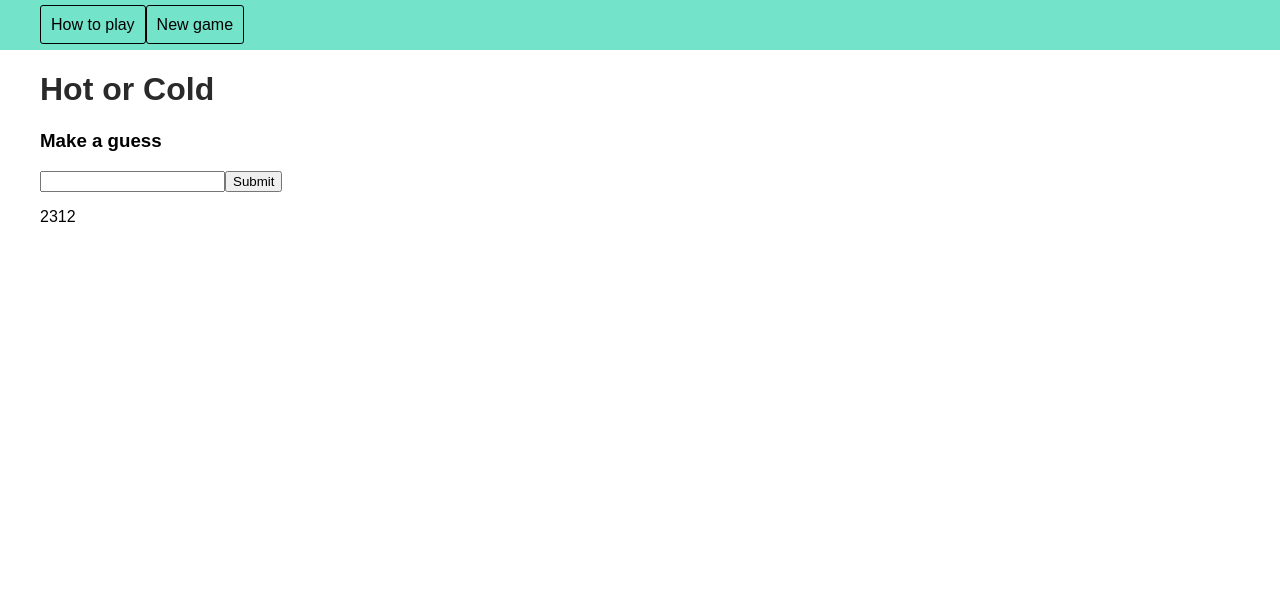
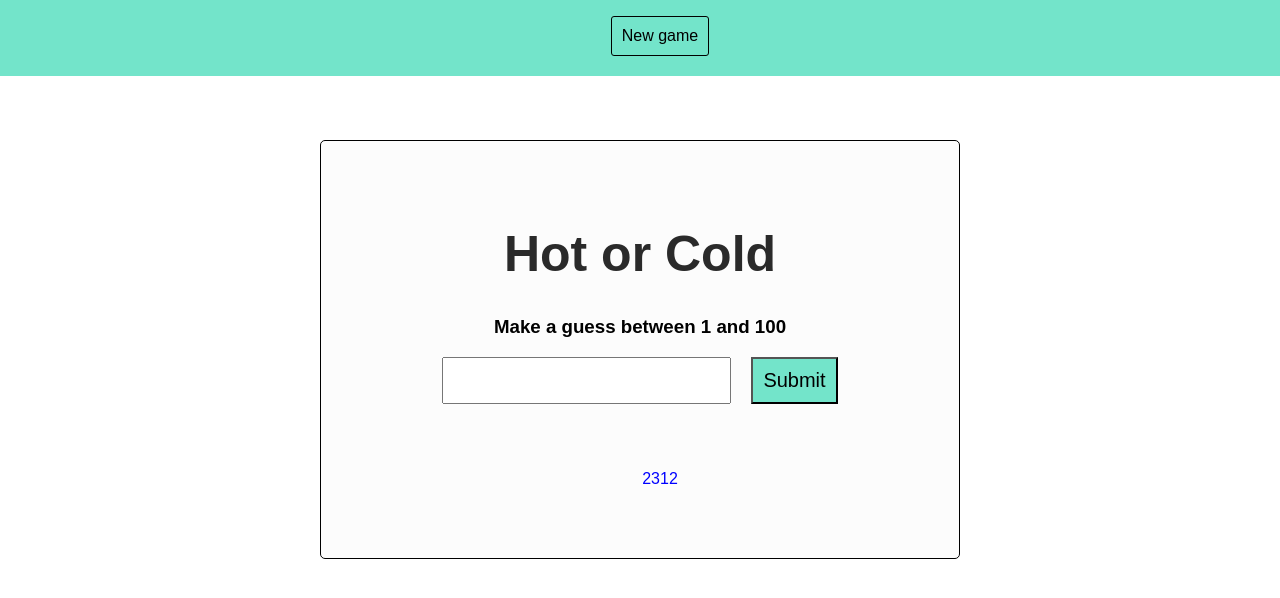
Before and after one commit to catperez81/hot-cold, a React (Create React App) app: page / in a window 1280 px wide. Shown: the top 598 px of the page. Built offline with nearby package versions, Linux system fonts and the light colour scheme.

Commit message:
more css cleanup

```diff
--- a/src/App.css
+++ b/src/App.css
@@ -1,32 +1,22 @@
-.App {
-  text-align: center;
+body {
+  padding: 0;
+  margin: 0;
 }
 
-.App-logo {
-  animation: App-logo-spin infinite 20s linear;
-  height: 80px;
+.HotColdApp {
+  text-align: center;
+  display: ;
 }
 
-.App-header {
-  background-color: #222;
-  height: 150px;
-  padding: 20px;
-  color: white;
-}
-
-.App-title {
-  font-size: 1.5em;
-}
-
-.App-intro {
-  font-size: large;
-}
-
-@keyframes App-logo-spin {
-  from { transform: rotate(0deg); }
-  to { transform: rotate(360deg); }
+.app-body {
+  background: #FCFCFC;
+  border: 1px solid black;
+  margin: 5% 25% 0 25%;
+  padding: 50px;
+  border-radius: 5px;
 }
 
 h1 {
+  font-size: 50px;
   color: #2A2A2A;
 }
--- a/src/App.js
+++ b/src/App.js
@@ -12,7 +12,7 @@ class App extends Component {
     this.state = {
       guesses: [2, 3, 12],
       correctAnswer: Math.floor(Math.random() * 100) + 1,
-      feedback: 'Make a guess'
+      feedback: 'Make a guess between 1 and 100'
     }
   }
 
@@ -20,10 +20,12 @@ class App extends Component {
     return (
       <div className="HotColdApp">
         <Nav />
-        <h1>Hot or Cold</h1>
-        <Feedback feedback={this.state.feedback} />
-        <Form />
-        <Guesses guesses={this.state.guesses} />
+        <div className="app-body">
+          <h1>Hot or Cold</h1>
+          <Feedback feedback={this.state.feedback} />
+          <Form />
+          <Guesses guesses={this.state.guesses} />
+        </div>
       </div>
     );
   }
--- a/src/components/form.css
+++ b/src/components/form.css
@@ -2,6 +2,17 @@ body {
 	background: white;
 }
 
-h1, h3, form {
-	margin-left: 40px;
+input {
+	padding: 10px;
+	text-align: left;
+	font-size: 20px;
 }
+
+.submit {
+	background-color: #73E4CA;
+	margin-left: 20px;
+}
+
+form {
+	padding-bottom: 50px;
+}
--- a/src/components/form.js
+++ b/src/components/form.js
@@ -7,7 +7,7 @@ export default function Form() {
 	return(
 		<form>
 			<input type="text"></input>
-			<input type="submit"></input>
+			<input type="submit" className="submit"></input>
 		</form>
 	)
 }
--- /dev/null
+++ b/src/components/guesses.css
@@ -0,0 +1,3 @@
+li {
+  color: blue;
+}
--- a/src/components/guesses.js
+++ b/src/components/guesses.js
@@ -1,5 +1,7 @@
 import React from 'react';
 import ReactDOM from 'react-dom';
+
+import './guesses.css';
 
 export default function Guesses(props) {
 
--- a/src/components/nav.css
+++ b/src/components/nav.css
@@ -1,16 +1,13 @@
 .navigation {
 	background: #73E4CA;
-	padding: 0;
-	margin: 0;
-	display: grid;
 }
 
 ul {
+	display: inline-block;
 	list-style-type: none;
 }
 
 li {
-	display: inline-block;
 	float: left;
 }
 
@@ -21,3 +18,8 @@ a {
  	border-radius: 3px;
  	padding: 10px;
 }
+
+.new-game {
+	float: right;
+	display: inline-block;
+}
--- a/src/components/nav.js
+++ b/src/components/nav.js
@@ -7,8 +7,7 @@ export default function Nav(props) {
 	return (
 		<div className="navigation">
 	    <ul>
-	    	<li><a href="#">How to play</a></li>
-	    	<li><a href="#">New game</a></li>
+	    	<li><a href="#" className="new-game">New game</a></li>
 	    </ul>
 	  </div>
 	);
--- /dev/null
+++ b/src/guesses.css
@@ -0,0 +1,9 @@
+.guesses-wrapper {
+  border-top: 1px solid grey;
+}
+
+li {
+  color: white;
+  background-color: #FF5733;
+  border-radius: 50%;
+}
```
